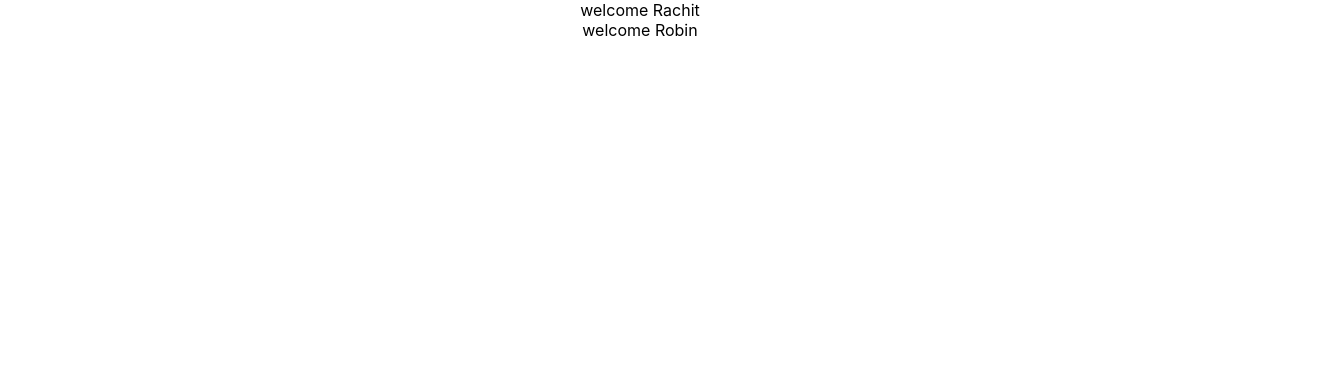
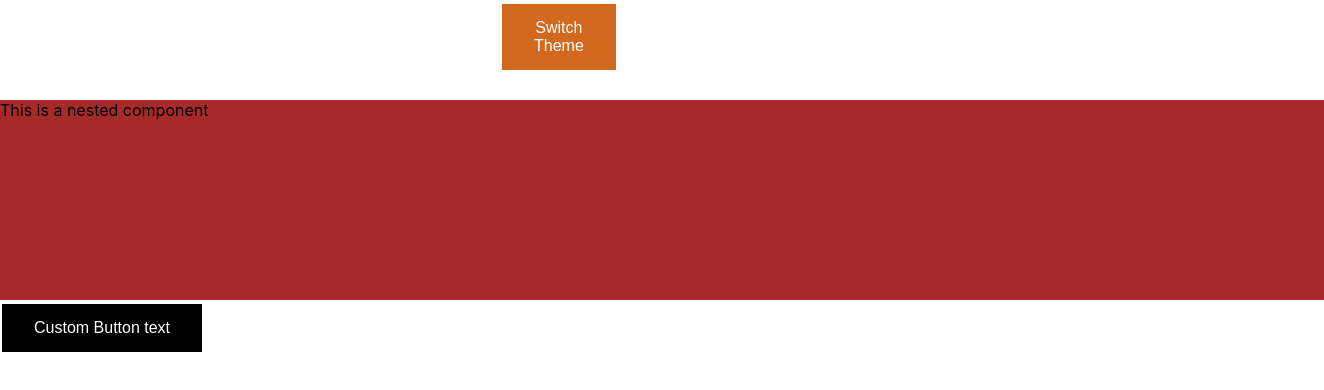
Before and after one commit to abhirathore2006/learn-react-demo, a React (Create React App) app: page / in a window 1280 px wide. Shown: the top 390 px of the page, 1324 px wide, since content can reach past the window. Built offline with nearby package versions, Linux system fonts and the light colour scheme.

Commit message:
theme switcher code with props drilling

```diff
--- a/src/App.css
+++ b/src/App.css
@@ -36,3 +36,54 @@
     transform: rotate(360deg);
   }
 }
+
+.white {
+  background-color: white;
+  width: 100%;
+  height: 100%;
+}
+
+.black {
+  background-color: black;
+  width: 100%;
+  height: 100%;
+}
+
+.custom-button {
+  border: none;
+  padding: 15px 32px;
+  text-align: center;
+  text-decoration: none;
+  display: inline-block;
+  font-size: 16px;
+  margin: 4px 2px;
+  cursor: pointer;
+}
+
+.white-button {
+  background-color: black;
+  color: white;
+}
+
+.black-button {
+  background-color: white;
+  color: black;
+}
+
+.theme-button {
+  background-color: chocolate;
+  color: white;
+  left: 500px;
+  position: absolute;
+}
+
+.container {
+  position: absolute;
+}
+
+.dialog {
+  margin-top: 100px;
+  height: 200px;
+  width: 635%;
+  background-color: brown;
+}
--- a/src/App.js
+++ b/src/App.js
@@ -1,12 +1,21 @@
-import logo from './logo.svg';
+import { useState } from 'react';
+import CustomButton from './CustomButton';
 import './App.css';
-import {Welcome , WelcomeClass} from './Welcome'
+import Dialog from './Dialog';
 
 function App() {
+  const [theme, updateTheme] = useState(true);
+  document.body.style.backgroundColor = theme ? 'white' : 'black';
   return (
-    <div className="App">
-       <Welcome name="Rachit" ></Welcome>
-       <WelcomeClass name="Robin" ></WelcomeClass>
+    <div className='container'>
+      <div>
+        <CustomButton
+          className="custom-button theme-button"
+          onClick={() => { updateTheme(!theme); }}
+          text='Switch Theme'
+        />
+      </div>
+      <Dialog theme={theme} />
     </div>
   );
 }
--- /dev/null
+++ b/src/CustomButton.js
@@ -0,0 +1,14 @@
+
+const CustomButton = (props) => {
+    return (
+        <button
+         className={props.className || 'custom-button white-button'}
+         onClick={props.onClick || (() => {})}
+        >
+            {props.text || 'Custom Button text'}
+        </button>
+    );
+}
+
+
+export default CustomButton;
--- /dev/null
+++ b/src/Dialog.js
@@ -0,0 +1,16 @@
+import { Fragment } from 'react';
+import CustomButton from './CustomButton';
+
+const Dialog = (props) => {
+    const themeClass = `custom-button  ${props.theme ? 'white-button' : 'black-button'}`;
+    return (
+        <Fragment>
+            <div className='dialog'>
+                This is a nested component
+            </div>
+            <CustomButton className={themeClass} {...props} />
+        </Fragment>
+    );
+}
+
+export default Dialog;
```
